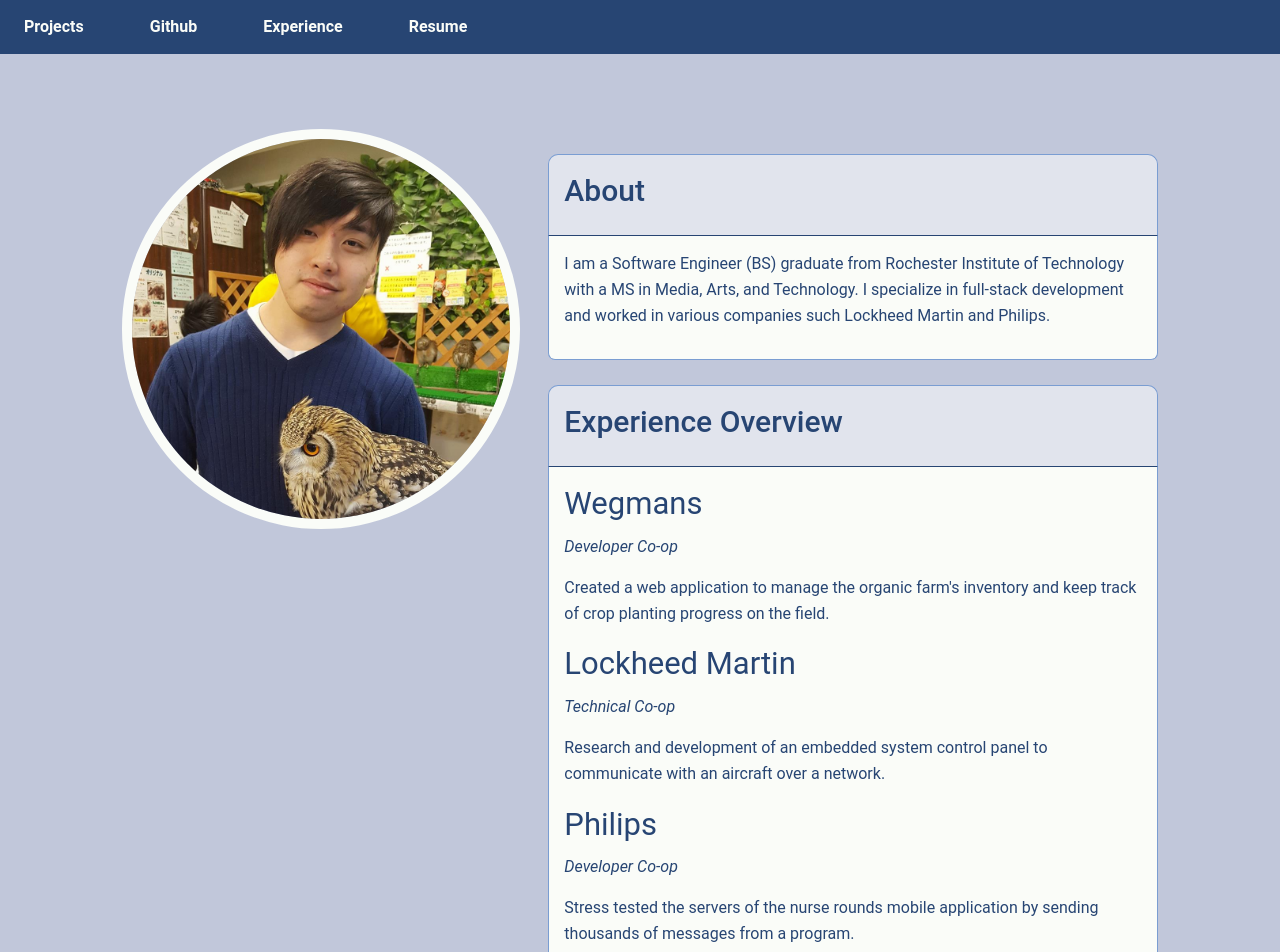
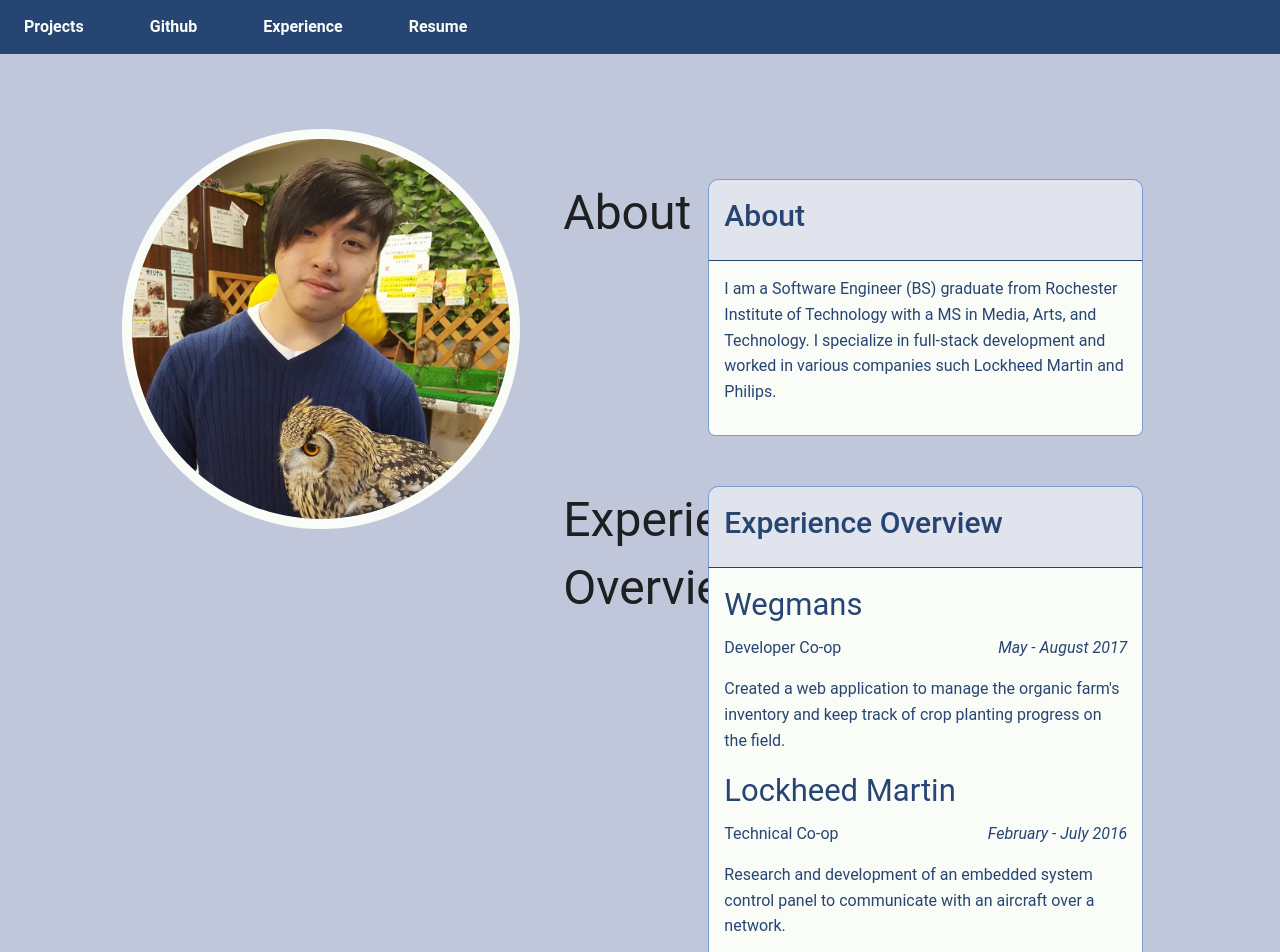
Before and after one commit to derkknight/mySite, a React app: page /home in a window 1280 px wide. Shown: the top 952 px of the page. Built offline with nearby package versions, Linux system fonts and the light colour scheme; the HTML template or start-up script is replaced by a standard one.

Commit message:
Style revamp incoming.

```diff
--- a/src/component/Home.jsx
+++ b/src/component/Home.jsx
@@ -14,11 +14,11 @@ class Projects extends React.Component
                 <div className="grid-container fluid">
                     <div className="grid-x grid-margin-x grid-margin-y align-center">
                         <div className="shrink cell large-4">
-                            <img className="profile" width="400px;" height="250px;" src={"./public/images/profile.jpg"} />
+                            <img className="profile float-center" src={"./public/images/profile.jpg"} />
                         </div>
-                        <div className="cell large-6">
+                        <div className="cell medium-8 large-6">
                             <ProfileCard title={"About"} content={<AboutMe/>}/>
-                            <Fade top>
+                            <Fade bottom>
                                 <ProfileCard title={"Experience Overview"} content={<Experience/>}/>
                             </Fade>
                             <ProfileCard title={"Contact"} content={<Contact/>}/>
--- a/src/component/ProfileCard.jsx
+++ b/src/component/ProfileCard.jsx
@@ -5,7 +5,12 @@ class ProfileCard extends React.Component
     render ()
     {
         return (
-                <div className="cell">
+                <div className="cell grid-container">
+                    <div className="grid-x">
+                        <div className="cell large-3">
+                            <h1>{this.props.title}</h1>
+                        </div>
+                        <div className="cell large-9">
                             <div className="profile-top">
                                 <h1>{this.props.title}</h1>
                             </div>
@@ -13,6 +18,8 @@ class ProfileCard extends React.Component
                                 <p>
                                     {this.props.content}
                                 </p>
+                            </div>
+                        </div>
                     </div>
                 </div>
         );
--- a/src/component/ProfileContent/Experience.jsx
+++ b/src/component/ProfileContent/Experience.jsx
@@ -9,17 +9,26 @@ class Experience extends React.Component
                     <ul className="experience">
                         <li>
                             <h3>Wegmans</h3>
-                            <p className="position-title">Developer Co-op</p>
+                            <p className="position-title">
+                                Developer Co-op
+                                <span className="job-time" >May - August 2017</span>
+                            </p>
                             <p>Created a web application to manage the organic farm's inventory and keep track of crop planting progress on the field.</p>
                         </li>
                         <li>
                             <h3>Lockheed Martin</h3>
-                            <p className="position-title">Technical Co-op</p>
+                            <p className="position-title">
+                                Technical Co-op
+                                <span className="job-time" >February - July 2016</span>
+                            </p>
                             <p>Research and development of an embedded system control panel to communicate with an aircraft over a network.</p>
                         </li>
                         <li>
                             <h3>Philips</h3>
-                            <p className="position-title">Developer Co-op</p>
+                            <p className="position-title">
+                                Developer Co-op
+                                <span className="job-time" >January - August 2015</span>
+                            </p>
                             <p>Stress tested the servers of the nurse rounds mobile application by sending thousands of messages from a program.</p>
                         </li>
                     </ul>
--- a/stylesheets/modules/_home.scss
+++ b/stylesheets/modules/_home.scss
@@ -7,8 +7,12 @@ $window-border: lighten($top-bar-color, 35%);
     margin: 0;
 }
 
+.job-time {
+    float: right;
+    font-style: italic;
+}
+
 .position-title {
-    font-style: italic;
 }
 
 .home-container {
--- a/stylesheets/modules/_project.scss
+++ b/stylesheets/modules/_project.scss
@@ -17,6 +17,12 @@ $window-border: lighten($top-bar-color, 35%);
     border-bottom: none;
     border-style: solid;
     border-width: 1px;
+}
+
+.project-card img {
+    border-style: solid;
+    border-width: 1px;
+    border-color: $window-border;
 }
 
 .project-card h1 {
```
Lines whose indentation alone changed are shown as unchanged.
